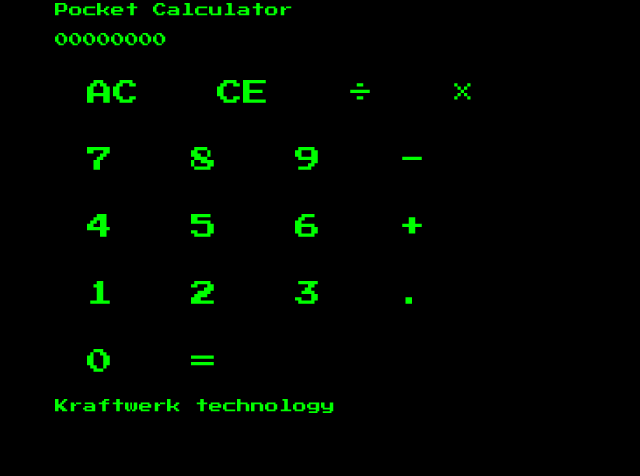
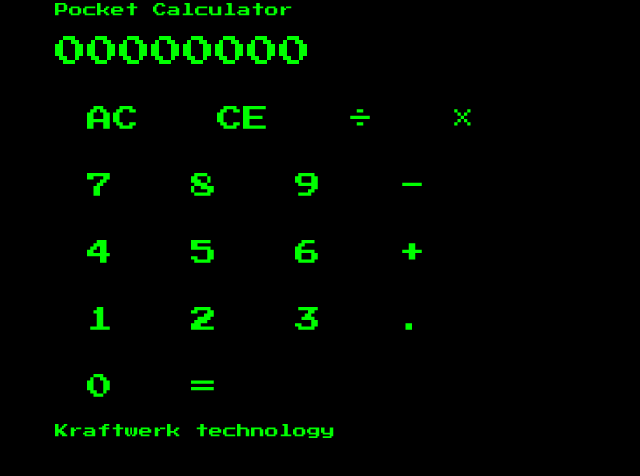
Before and after one commit to alan-jordan/js-calculator, a plain HTML site: page index.html in a window 1280 px wide. Shown: the whole page, without its empty margins (0-640 px from the left). Drawn offline with nearby package versions, Linux system fonts and the light colour scheme.

Commit message:
Creating total class in CSS to enable some formatting

```diff
--- a/css/style.css
+++ b/css/style.css
@@ -18,3 +18,6 @@ body {
 .button:focus {
   outline:0;
 }
+.total {
+  font-size: 32px;
+}
--- a/index.html
+++ b/index.html
@@ -21,10 +21,10 @@
   <body>
     <div class="container">
       <div class="row">
-        <p class="total">Pocket Calculator</p>
+        <p>Pocket Calculator</p>
       </div>
       <div class="row">
-        <p>00000000</p>
+        <p class="total">00000000</p>
       </div>
       <div class="row">
         <input class="button" type="button" id="ac" value="AC"></input>
```
